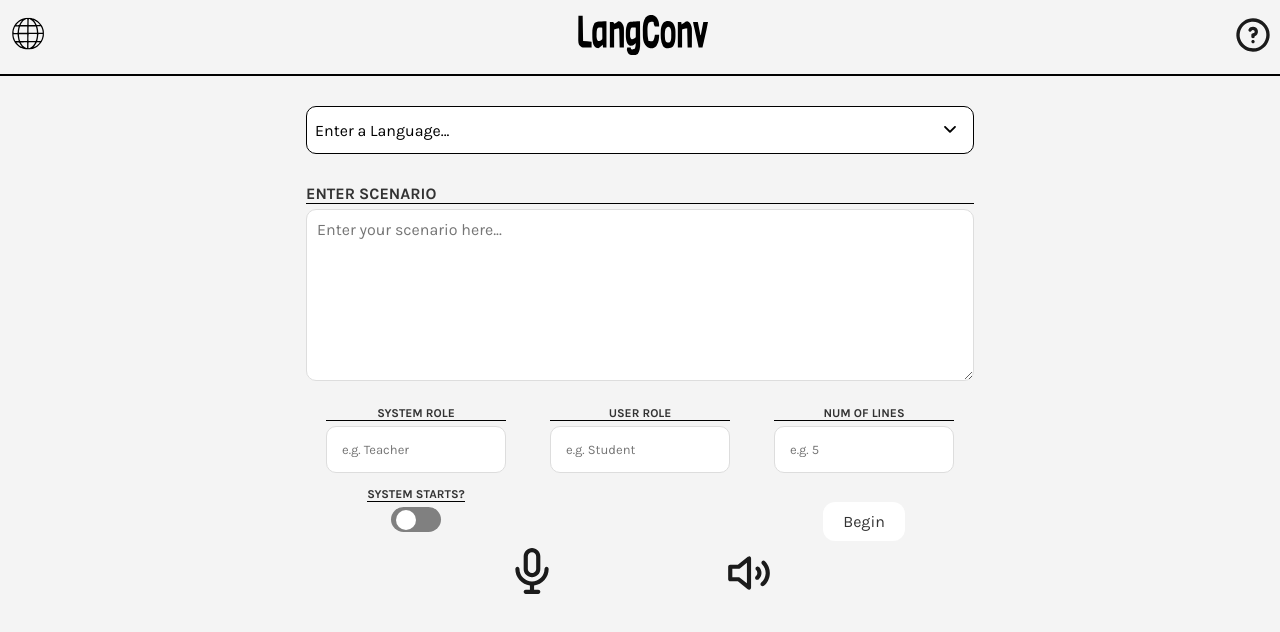
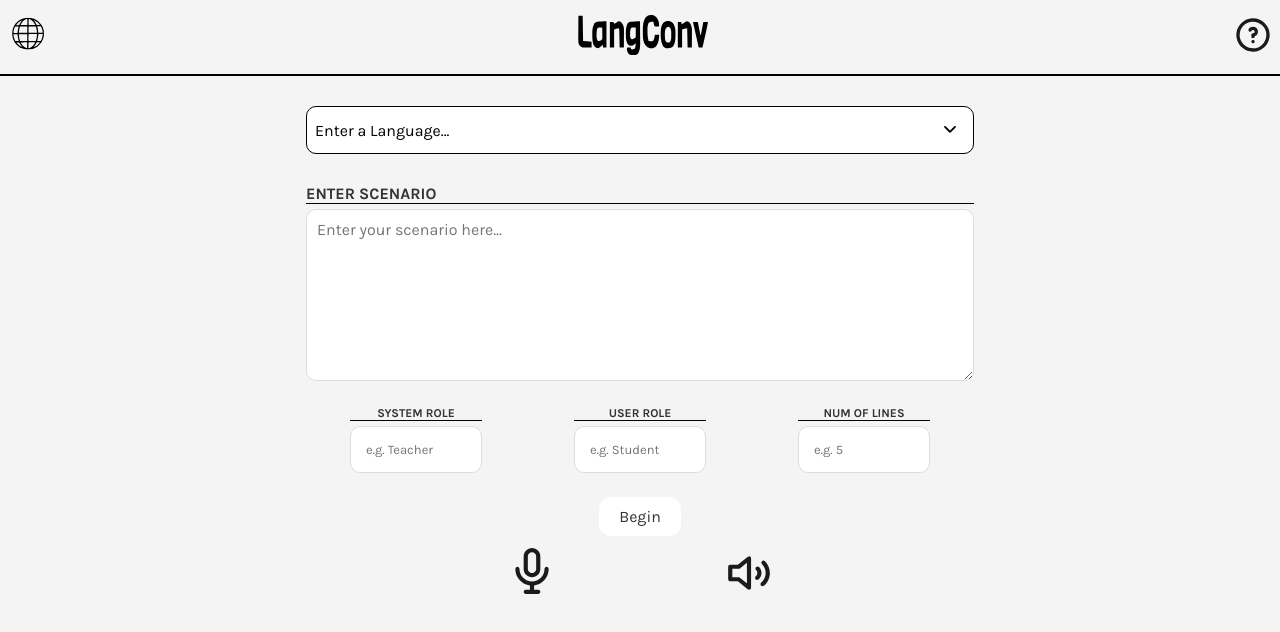
Before and after one commit to kaizzzed/langcon, a React (Create React App) app: page / in a window 1280 px wide. Shown: the top 632 px of the page. Built offline with nearby package versions, Linux system fonts and the light colour scheme.

Commit message:
touchups

```diff
--- a/src/App.css
+++ b/src/App.css
@@ -160,7 +160,7 @@ body {
 }
 /* for each input grid item */
 .input-grid-item {
-  width: 100%;
+  width: 60%;
   padding-inline: 20px;
   padding-bottom: 10px;
   justify-content: center;
@@ -168,8 +168,6 @@ body {
   border-radius: 10px; /* rounded corners */
   text-align: center; /* align text inside the inputs */
   margin-bottom: 0px; /* Space between items */
-  display: flex;
-  flex-direction: column;
 }
 
 /* styling for the text from user input */
--- a/src/App.tsx
+++ b/src/App.tsx
@@ -10,7 +10,6 @@ import IconDropdown from './ui/IconDropdown';
 import SystemRole from './ui/SystemRole';
 import UserRole from './ui/UserRole';
 import NumLines from './ui/NumLines';
-import SystemStarts from './ui/SystemStarts';
 import BeginButton from './ui/BeginButton';
 import EnterLanguageDropdown from './ui/EnterLanguageDropdown';
 
@@ -35,7 +34,7 @@ function App() {
     setSelectLanguage(lang); // Optionally set both states
     setDropOpen(false); // Close the dropdown after selection
   };
-
+  /* api logic */
   return (
     <div className="App">
       <div className="header">
@@ -76,9 +75,6 @@ function App() {
                   <NumLines />
                 </div>
                 <div className="input-grid-item">
-                  <SystemStarts />
-                </div>
-                <div className="input-grid-item">
                 </div>
                 <div className="input-grid-item">
                   <BeginButton onClick={() => console.log('Begin button clicked!')} language={language}/>
--- a/src/ui/SystemStarts.css
+++ /dev/null
@@ -1,36 +0,0 @@
-  #system-starts {
-    display: inline-block;
-    width: 50px;
-    height: 25px;
-    border-radius: 25px;
-    cursor: pointer;
-    position: relative;
-    background-color: gray;
-  }
-
-  #system-starts.on {
-    background-color: green; /* toggled on: change background color green */
-  }
-
-  #system-starts.off {
-    background-color: gray; /* toggled off: background color stays gray */
-  }
-
-  .toggle-knob {
-    width: 20px;
-    height: 20px;
-    background-color: white;
-    border-radius: 50%;
-    position: absolute;
-    top: 2.5px;
-    left: 5px; /* default position on the left */
-    transition: left 0.3s; /* transition when toggled */
-  }
-
-  #system-starts.on .toggle-knob {
-    left: 25px; /* toggled on: move knob to the right */
-  }
-
-  .small-label {
-    width: fit-content;
-  }
--- a/src/ui/SystemStarts.tsx
+++ /dev/null
@@ -1,25 +0,0 @@
-import React, { useState } from "react";
-import './SystemStarts.css';
-
-const SystemStarts = () => {
-  const [isSystemOn, setIsSystemOn] = useState(false);
-
-  const handleToggle = () => {
-    setIsSystemOn(!isSystemOn); // toggle system state on click
-  };
-
-  return (
-    <div className="input-container">
-      <label htmlFor="system-starts" className="small-label">SYSTEM STARTS?</label>
-      <div
-        id="system-starts"
-        onClick={handleToggle}
-        className={`toggle ${isSystemOn ? "on" : "off"}`} // conditionally apply "on" or "off" class
-      >
-        <div className="toggle-knob"></div>
-      </div>
-    </div>
-  );
-};
-
-export default SystemStarts;
```
